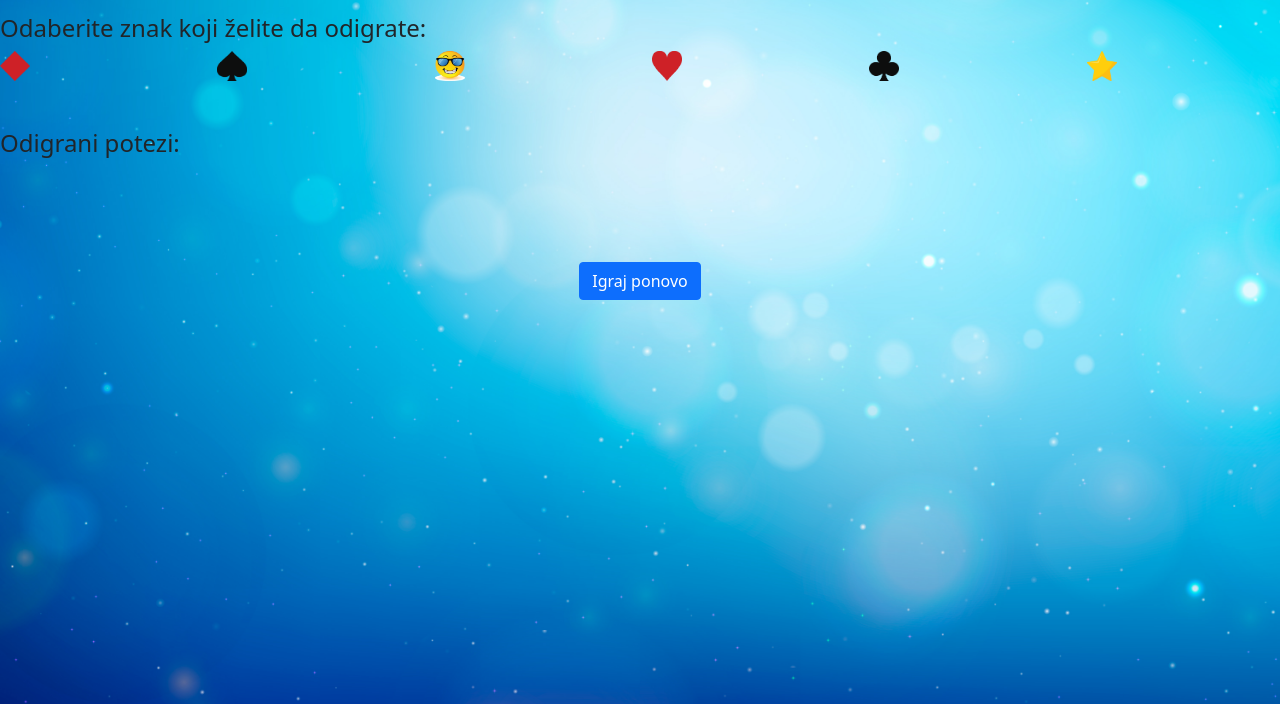
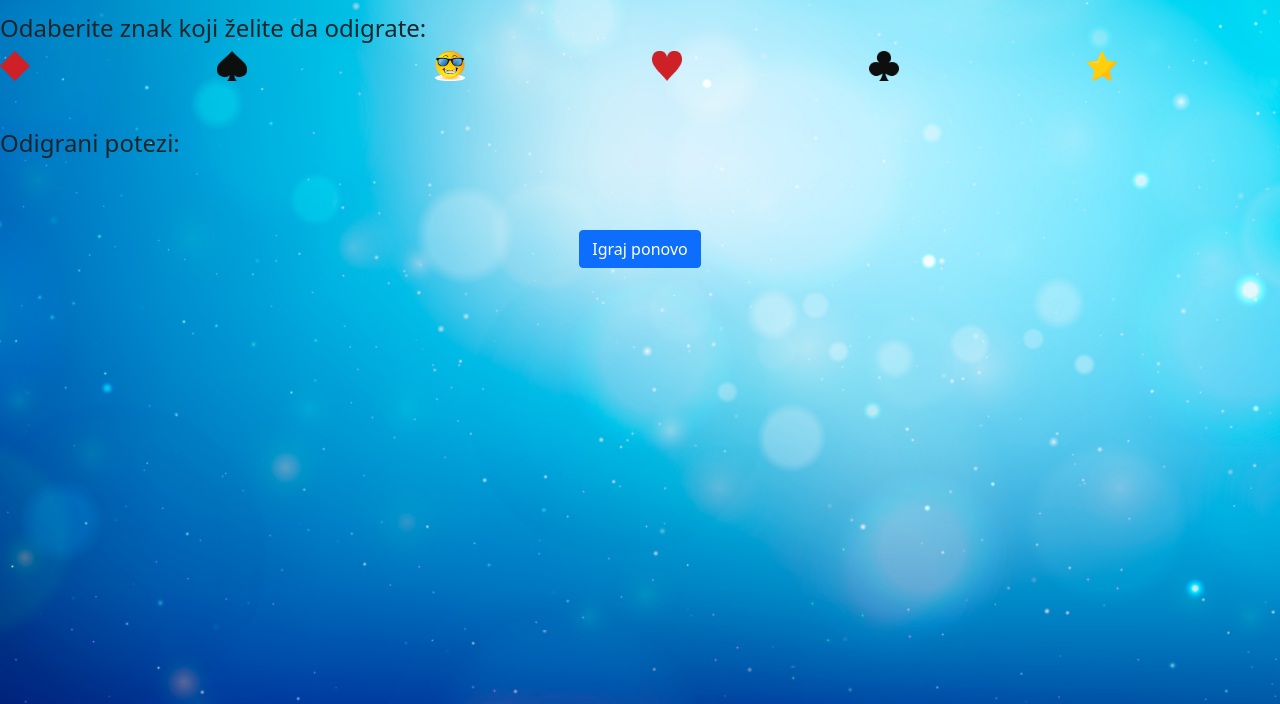
Before and after one commit to IvanaaVasic/Skocko, a plain HTML site: page index.html in a window 1280 px wide. Shown: the part 96-800 px from the top of the page. Drawn offline with nearby package versions, Linux system fonts and the light colour scheme.

Commit message:
margin button

```diff
--- a/index.html
+++ b/index.html
@@ -70,7 +70,7 @@
           <p id="doneGame"></p>
         </div>
       </div>
-      <div class="row mt-5">
+      <div class="row mt-3">
         <div class="col text-center" onClick="refreshPage()">
           <button type="button" class="btn btn-primary">Igraj ponovo</button>
         </div>
```
